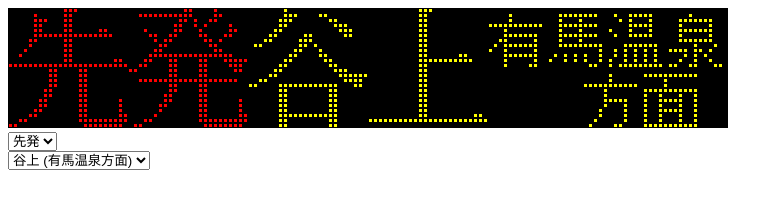
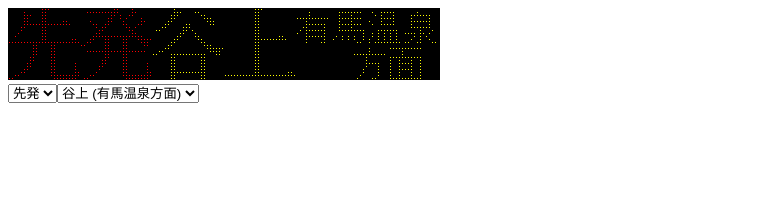
Before and after one commit to akashiyaki01c/LED.js, a plain HTML site: page example/index.html in a window 1280 px wide. Shown: the whole page, without its empty margins (0-783 px from the left). Drawn offline with Linux system fonts and the light colour scheme.

Commit message:
fix: 修正

```diff
--- a/example/index.html
+++ b/example/index.html
@@ -12,7 +12,7 @@
 			<div id="display-type"></div>
 			<div id="display-dest"></div>
 		</div>
-		<div id="input">
+		<div id="input" style="display: flex;">
 			<div id="input-type"></div>
 			<div id="input-dest"></div>
 		</div>
@@ -74,12 +74,12 @@
 			new led.LedPart("display-type", "input-type", "./type.png", destType, {
 				sizeX: 48, sizeY: 24,
 				offsetX: 0, offsetY: 0,
-				scale: 5
+				scale: 3
 			}, "ja"),
 			new led.LedPart("display-dest", "input-dest", "./dest.png", destData, {
 				sizeX: 96, sizeY: 24,
 				offsetX: 0, offsetY: 0,
-				scale: 5
+				scale: 3
 			}, "ja"),
 		]);
 		console.log(ledManager);
--- a/src/led.mjs
+++ b/src/led.mjs
@@ -93,7 +93,7 @@ export class LedPart {
 		this.#displayRootElement.innerHTML = `
             <div class="led-${displayId}-outer led-outer" style="width: ${settings.sizeX * settings.scale}px; height: ${settings.sizeY * settings.scale}px;">
                 <div id="led-${displayId}-inner" class="${displayId}-inner led-inner" style="background-image: url(${imagePath}); width: ${settings.sizeX}px; height: ${settings.sizeY}px; transform: scale(${settings.scale});"></div>
-                <div class="ami"></div>
+                <div class="ami" style="transform: scale(${settings.scale / 5 })"></div>
             </div>`;
 		this.drawDisplayElement(table[0].id);
 	}
```
